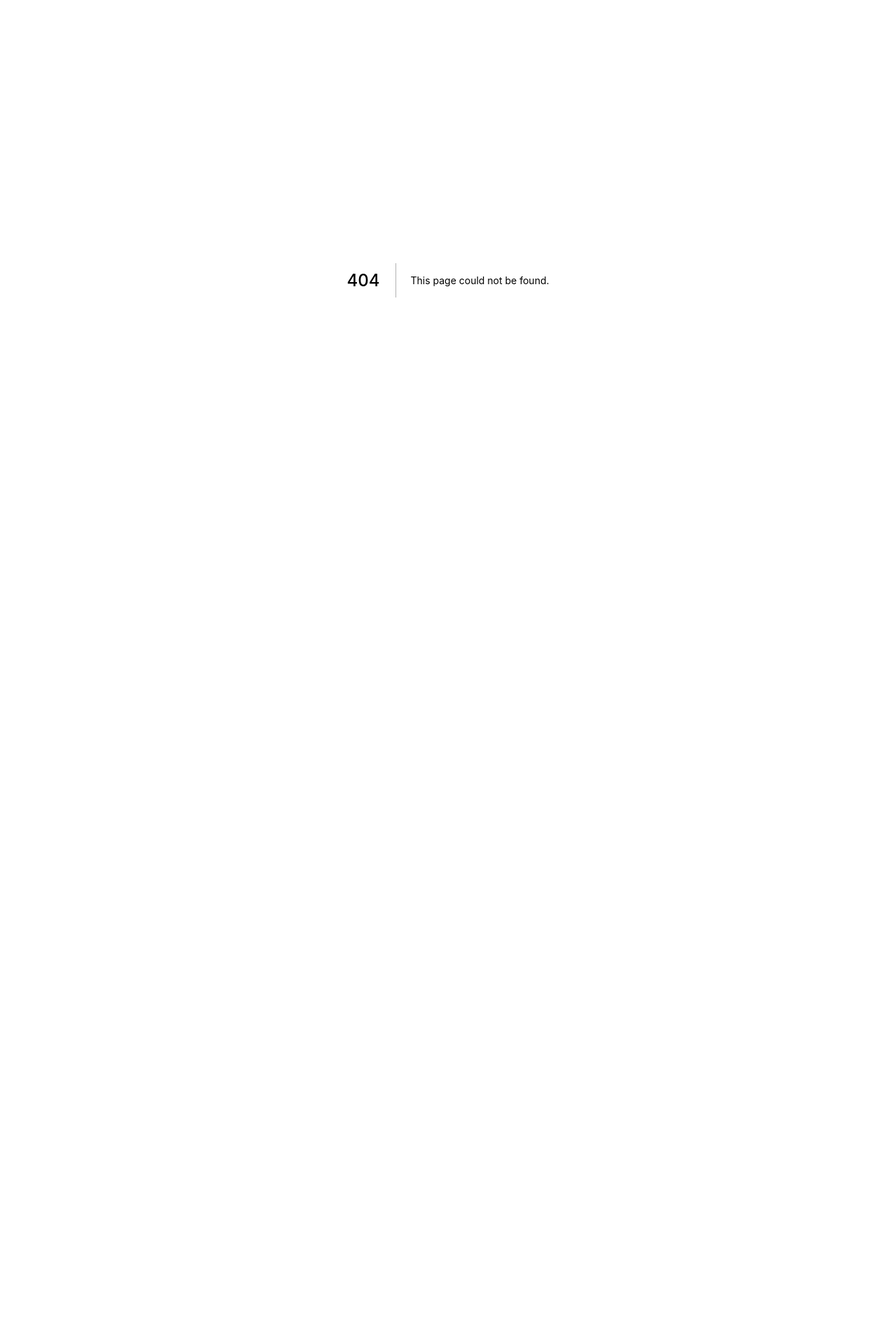
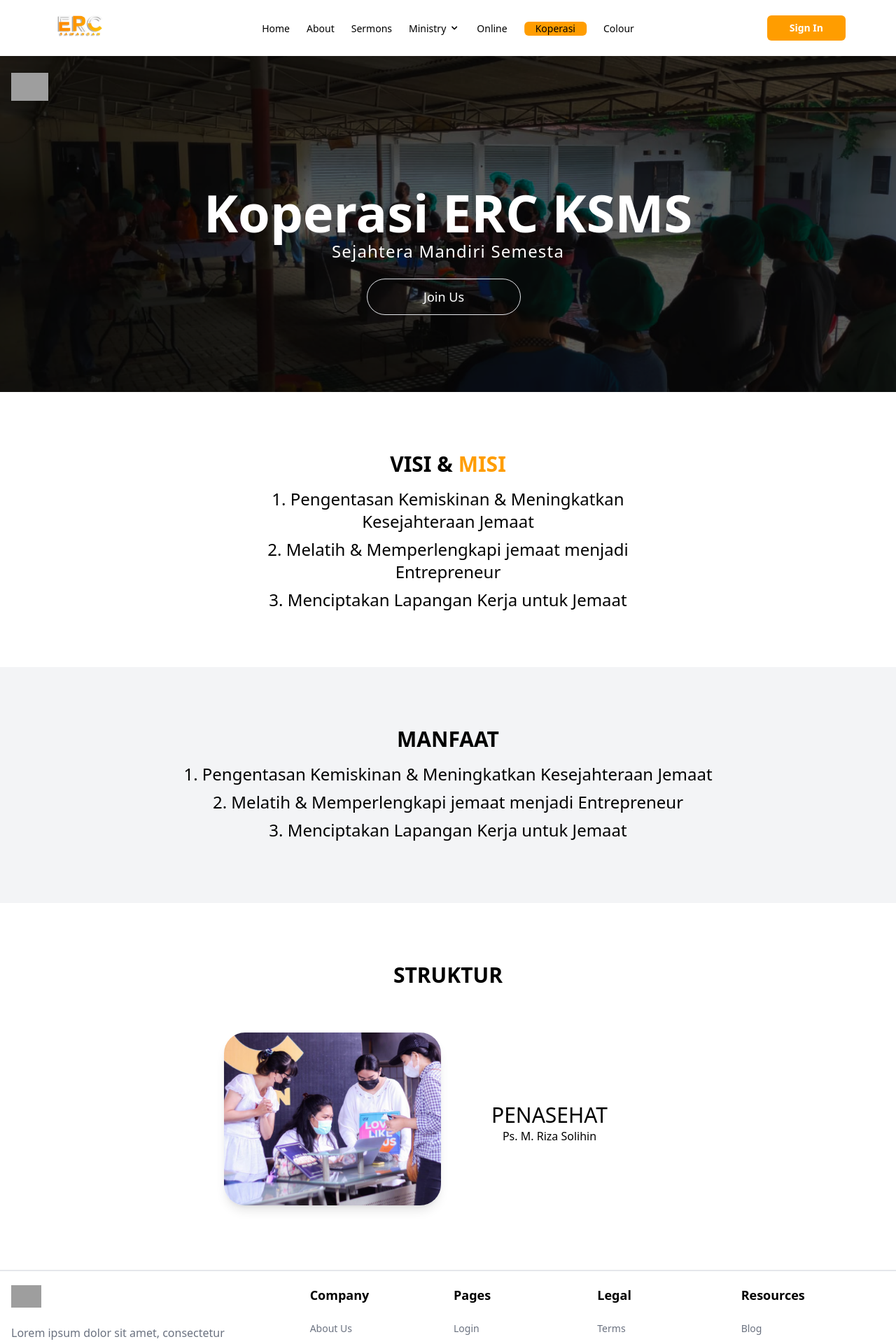
Before and after one commit to elroi-church/Elroi-Website, a Next.js app: page /koperasi in a window 1280 px wide. Before the commit this address had no page. Shown: the top 1920 px of the page at 70% size. Before the commit the page ends 800 px from the top, so only its background shows below. Built offline with nearby package versions, Linux system fonts and the light colour scheme; no server answers; grey boxes are pictures that could not be loaded.

Commit message:
feat: add koperasi

```diff
--- a/core/components/commons/nav/navbar.tsx
+++ b/core/components/commons/nav/navbar.tsx
@@ -239,13 +239,33 @@
           </li>
 
           <li>
-            <a className="text-sm text-black-400 hover:text-gray-500" href="#">
+            <a
+              className={`text-sm text-black-400 ${
+                path.toLowerCase().search("koperasi") !== -1
+                  ? isActive
+                  : "hover:text-gray-500"
+              }`}
+              href="#"
+              onClick={() =>
+                router.push("/koperasi", undefined, { shallow: true })
+              }
+            >
               Koperasi
             </a>
           </li>
 
           <li>
-            <a className="text-sm text-black-400 hover:text-gray-500" href="#">
+            <a
+              className={`text-sm text-black-400 ${
+                path.toLowerCase().search("colour") !== -1
+                  ? isActive
+                  : "hover:text-gray-500"
+              }`}
+              href="#"
+              onClick={() =>
+                router.push("/colour", undefined, { shallow: true })
+              }
+            >
               Colour
             </a>
           </li>
--- a/core/components/commons/termConditions/index.tsx
+++ b/core/components/commons/termConditions/index.tsx
@@ -11,8 +11,8 @@
           <h1 className="font-bold text-4xl mb-8">Terms & Conditions</h1>
           <div className="block">
             {term.length > 0 &&
-              term.map((data) => {
-                return <p>{data.title}</p>;
+              term.map((data, idx) => {
+                return <p key={idx}>{data.title}</p>;
               })}
 
             <div className="mt-6">
@@ -27,7 +27,7 @@
         </div>
         <div className="w-1/2">
           <div className="h-fit w-full overflow-hidden mb-3 rounded-l-[30px] shadow-lg">
-            <img src={`${imgUrl}`} className="w-full" />
+            <img src={`${imgUrl}`} className="w-full" alt="Term condition" />
           </div>
         </div>
       </div>
--- /dev/null
+++ b/pages/koperasi/index.tsx
@@ -0,0 +1,101 @@
+import { NextPage } from "next";
+import React from "react";
+import MainLayout from "../../core/components/commons/layouts/MainLayout";
+
+const Koperasi: NextPage = () => {
+  return (
+    <>
+      <MainLayout>
+        <section
+          className="pb-10 bg-center bg-cover"
+          style={{
+            backgroundImage: 'url("/assets/img/koperasi/koperasi.png")',
+            height: "60vh",
+          }}
+        >
+          <div className="container px-4 mx-auto">
+            <nav className="flex justify-between items-center py-6">
+              <a
+                className="text-3xl text-white font-semibold leading-none"
+                href="#"
+              >
+                <img
+                  className="h-10"
+                  src="metis-assets/logos/metis/metis-light-name.svg"
+                  alt=""
+                  width="auto"
+                />
+              </a>
+            </nav>
+            <div className="py-20 md:py-26 text-center">
+              <div className="max-w-3xl mx-auto mb-5">
+                <h2 className="text-[74px] text-white font-bold font-heading -mb-5">
+                  Koperasi ERC KSMS
+                </h2>
+                <p className="text-white font-light text-2xl leading-relaxed tracking-wider">
+                  Sejahtera Mandiri Semesta
+                </p>
+              </div>
+              <div>
+                <a
+                  className="block sm:inline-block py-4 px-20 rounded-[35px] mb-4 sm:mb-0 sm:mr-3 text-lg text-white text-center leading-none border"
+                  href="#"
+                >
+                  Join Us
+                </a>
+              </div>
+            </div>
+          </div>
+        </section>
+        <div className="m-auto w-1/2 my-[80px] text-center">
+          <h1 className="font-bold text-[30px] mb-3">
+            VISI & <span className="text-primary">MISI</span>
+          </h1>
+          <p className="text-2xl font-light mb-2">
+            1. Pengentasan Kemiskinan & Meningkatkan Kesejahteraan Jemaat
+          </p>
+          <p className="text-2xl font-light mb-2">
+            2. Melatih & Memperlengkapi jemaat menjadi Entrepreneur
+          </p>
+          <p className="text-2xl font-light mb-2">
+            3. Menciptakan Lapangan Kerja untuk Jemaat
+          </p>
+        </div>
+        <div className="m-auto w-full py-[80px] text-center bg-gray-100">
+          <h1 className="font-bold text-[30px] mb-3">MANFAAT</h1>
+          <p className="text-2xl font-light mb-2">
+            1. Pengentasan Kemiskinan & Meningkatkan Kesejahteraan Jemaat
+          </p>
+          <p className="text-2xl font-light mb-2">
+            2. Melatih & Memperlengkapi jemaat menjadi Entrepreneur
+          </p>
+          <p className="text-2xl font-light mb-2">
+            3. Menciptakan Lapangan Kerja untuk Jemaat
+          </p>
+        </div>
+        <div className="m-auto w-1/2 my-[80px] text-center">
+          <h1 className="font-bold text-[30px] mb-3">STRUKTUR</h1>
+          <br />
+          <br />
+          <div className="flex">
+            <div className="w-1/2">
+              <div className="h-fit w-full overflow-hidden mb-3 rounded-[30px] shadow-lg">
+                <img
+                  src="/assets/img/volunteer/volunter1.png"
+                  className="w-full"
+                  alt="Term condition"
+                />
+              </div>
+            </div>
+            <div className="w-1/2 mr-5 my-auto">
+                <h2 className="text-3xl"> PENASEHAT</h2>
+                <p> Ps. M. Riza Solihin</p>
+            </div>
+          </div>
+        </div>
+      </MainLayout>
+    </>
+  );
+};
+
+export default Koperasi;
--- a/pages/online/volunteer/index.tsx
+++ b/pages/online/volunteer/index.tsx
@@ -1,7 +1,7 @@
 import { NextPage } from "next";
 import React, { useState } from "react";
-import Banner from "../../../components/commons/banner";
-import MainLayout from "../../../components/commons/layouts/MainLayout";
+import Banner from "../../../core/components/commons/banner";
+import MainLayout from "../../../core/components/commons/layouts/MainLayout";
 
 const Volunter: NextPage = () => {
   const [state, setstate] = useState("online");
```
Also changed, not shown: public/assets/img/koperasi/koperasi.png (added), 1 other file (tests, documents, lock files or other folders).
